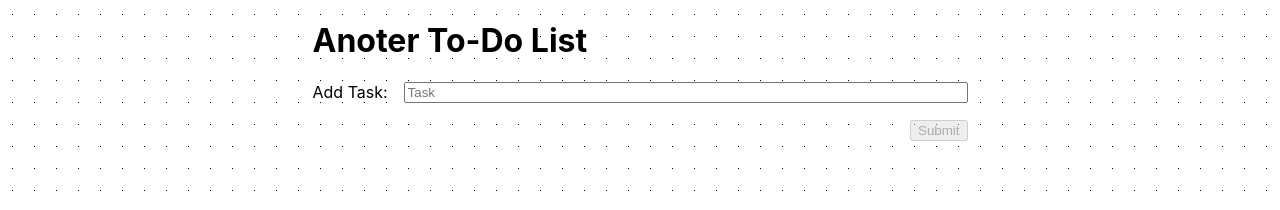
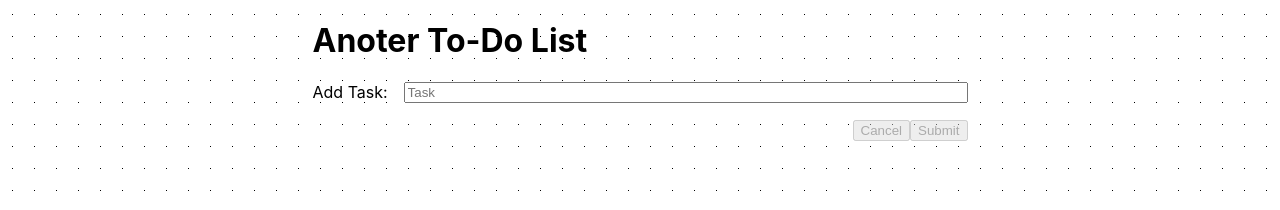
Before and after one commit to romanlesnoy/another-to-do-list, a React (Create React App) app: page / in a window 1280 px wide. Shown: the top 210 px of the page. Built offline with nearby package versions, Linux system fonts and the light colour scheme.

Commit message:
feat: reset input value to cancel button

```diff
--- a/src/components/AddTaskForm/AddTaskForm.tsx
+++ b/src/components/AddTaskForm/AddTaskForm.tsx
@@ -26,6 +26,10 @@ const Form = () => {
         resetTextInput();
     };
 
+    const cancelHandler = () => {
+        resetTextInput();
+    };
+
     return (
         <section>
             <form className={classes.form} onSubmit={submitHandler}>
@@ -44,6 +48,13 @@ const Form = () => {
                 </div>
 
                 <div className={classes.button}>
+                    <button
+                        type="button"
+                        onClick={cancelHandler}
+                        disabled={!enteredTextIsValid}
+                    >
+                        Cancel
+                    </button>
                     <button type="submit" disabled={!enteredTextIsValid}>
                         Submit
                     </button>
```
